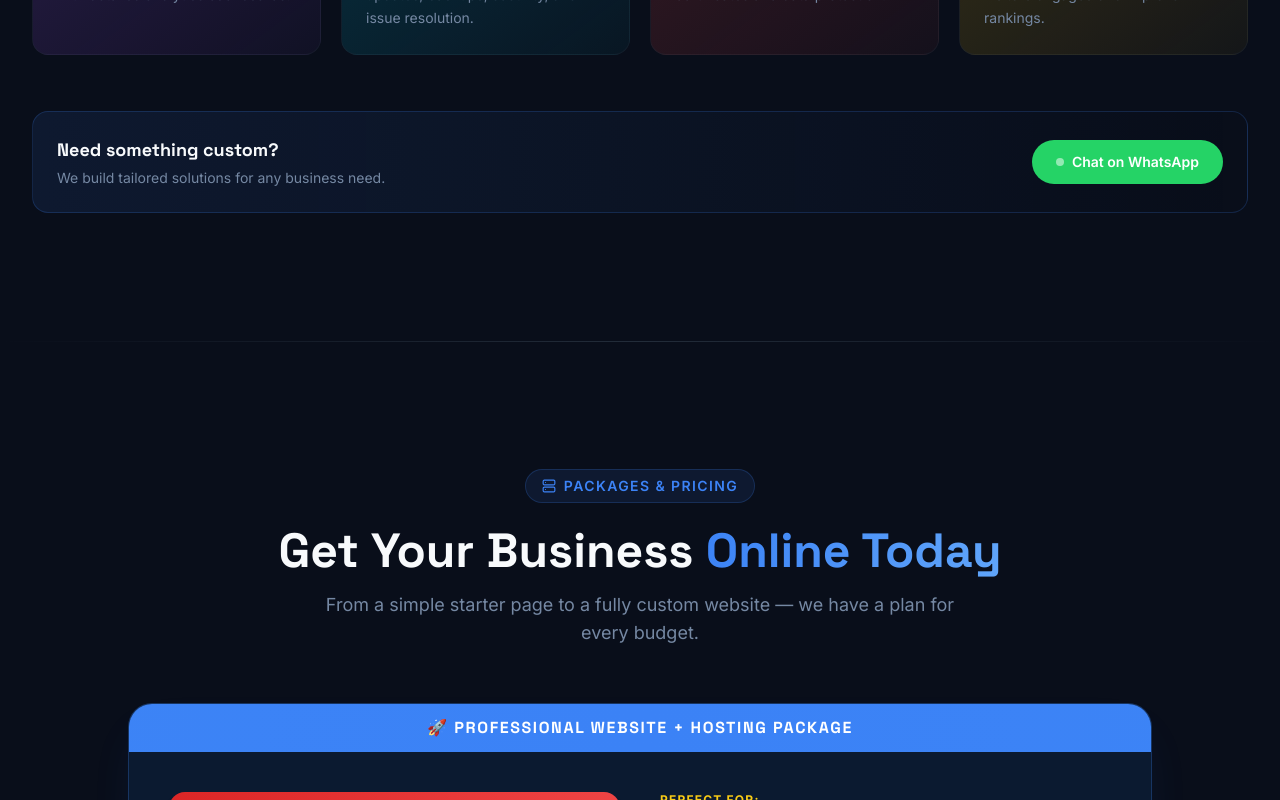
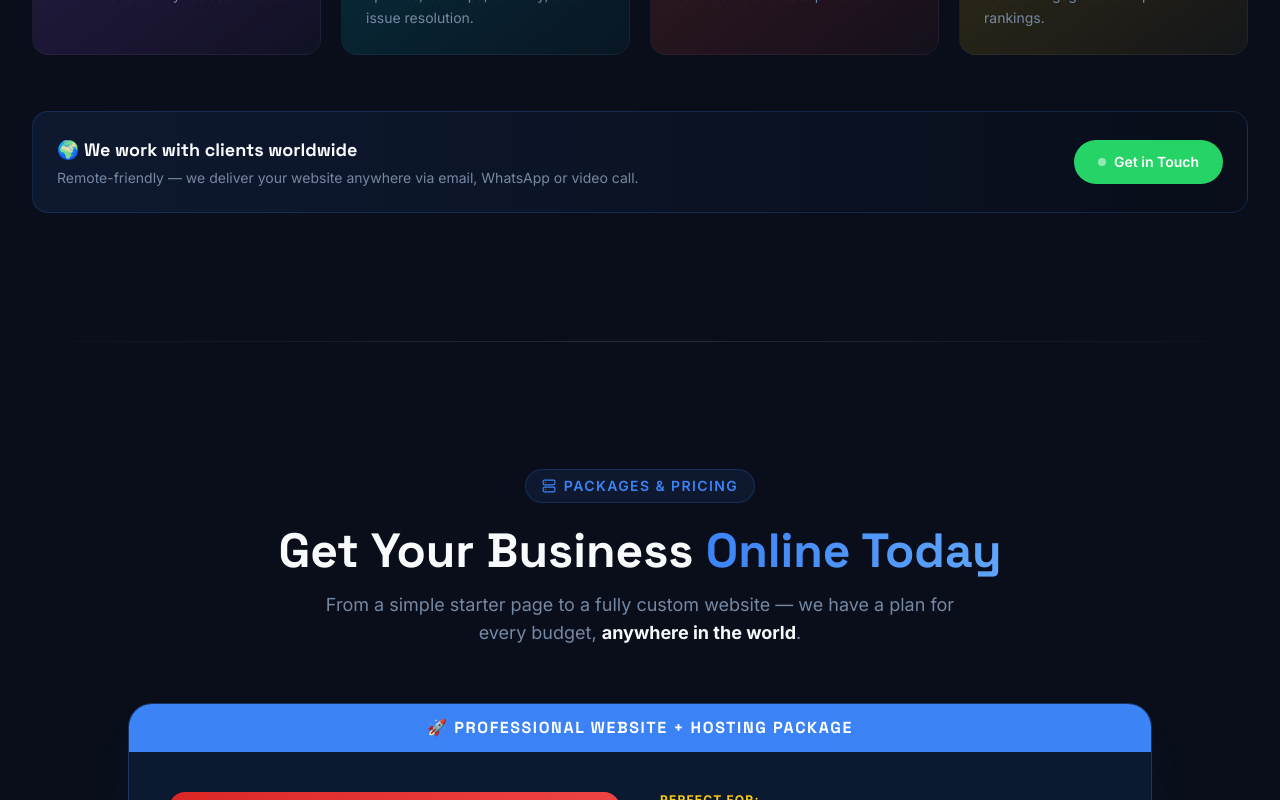
Before and after one commit to Sphile2012/nexamello, a React (Vite) app: page / in a window 1280 px wide. Shown: the part 1760-2560 px from the top of the page. Built offline with nearby package versions, Linux system fonts and the light colour scheme.

Commit message:
feat: global enhancements - worldwide services, international contact option, global messaging

```diff
--- a/src/components/ContactSection.jsx
+++ b/src/components/ContactSection.jsx
@@ -73,11 +73,11 @@ export default function ContactSection() {
           <h2 className="font-space font-bold text-3xl sm:text-4xl lg:text-5xl text-foreground">
             Ready to Build Your{" "}
             <span className="bg-gradient-to-r from-primary to-blue-400 bg-clip-text text-transparent">
-              Digital Presence?
+              Website?
             </span>
           </h2>
           <p className="mt-4 max-w-2xl mx-auto text-muted-foreground font-inter text-lg">
-            Book a consultation or reach out directly — we respond fast.
+            Based in South Africa, serving clients <strong className="text-foreground">worldwide</strong>. Get in touch — we respond fast, wherever you are.
           </p>
         </motion.div>
 
@@ -249,12 +249,15 @@ export default function ContactSection() {
                         >
                           <option value="">Select a package...</option>
                           <optgroup label="Starter">
-                            <option value="Starter Website (R350 once-off)">Starter Website – R350 once-off</option>
+                            <option value="Starter Website (R350 once-off)">Starter Website – R350 once-off (1 page)</option>
                           </optgroup>
                           <optgroup label="Own a Website">
                             <option value="Basic – Own a Website (R2,500)">Basic – Own a Website – R2,500</option>
                             <option value="Standard – Own a Website (R4,500)">Standard – Own a Website – R4,500</option>
                             <option value="Pro – Own a Website (R9,000)">Pro – Own a Website – R9,000</option>
+                          </optgroup>
+                          <optgroup label="International Clients">
+                            <option value="International – Custom Quote">International – Request Custom Quote</option>
                           </optgroup>
                           <option value="Custom / Not sure yet">Custom / Not sure yet</option>
                         </select>
--- a/src/components/HostingSection.jsx
+++ b/src/components/HostingSection.jsx
@@ -107,7 +107,7 @@ export default function HostingSection() {
             </span>
           </h2>
           <p className="mt-4 max-w-2xl mx-auto text-muted-foreground font-inter text-lg">
-            From a simple starter page to a fully custom website — we have a plan for every budget.
+            From a simple starter page to a fully custom website — we have a plan for every budget, <strong className="text-foreground">anywhere in the world</strong>.
           </p>
         </motion.div>
 
--- a/src/components/ServicesSection.jsx
+++ b/src/components/ServicesSection.jsx
@@ -131,17 +131,17 @@ export default function ServicesSection() {
           className="mt-14 p-6 rounded-2xl bg-gradient-to-r from-primary/10 via-primary/5 to-transparent border border-primary/20 flex flex-col sm:flex-row items-center justify-between gap-4"
         >
           <div>
-            <p className="font-space font-bold text-foreground text-lg">Need something custom?</p>
-            <p className="text-sm font-inter text-muted-foreground mt-1">We build tailored solutions for any business need.</p>
+            <p className="font-space font-bold text-foreground text-lg">🌍 We work with clients worldwide</p>
+            <p className="text-sm font-inter text-muted-foreground mt-1">Remote-friendly — we deliver your website anywhere via email, WhatsApp or video call.</p>
           </div>
           <a
-            href="https://wa.me/27823562239?text=Hi!%20I%20need%20a%20custom%20web%20solution."
+            href="https://wa.me/27823562239?text=Hi!%20I%27m%20interested%20in%20a%20website%20from%20outside%20South%20Africa."
             target="_blank"
             rel="noopener noreferrer"
             className="flex-shrink-0 inline-flex items-center gap-2 px-6 py-3 rounded-full bg-[#25D366] text-white font-inter font-semibold text-sm hover:bg-[#25D366]/90 transition-colors"
           >
             <span className="w-2 h-2 rounded-full bg-white animate-pulse" />
-            Chat on WhatsApp
+            Get in Touch
           </a>
         </motion.div>
       </div>
```
